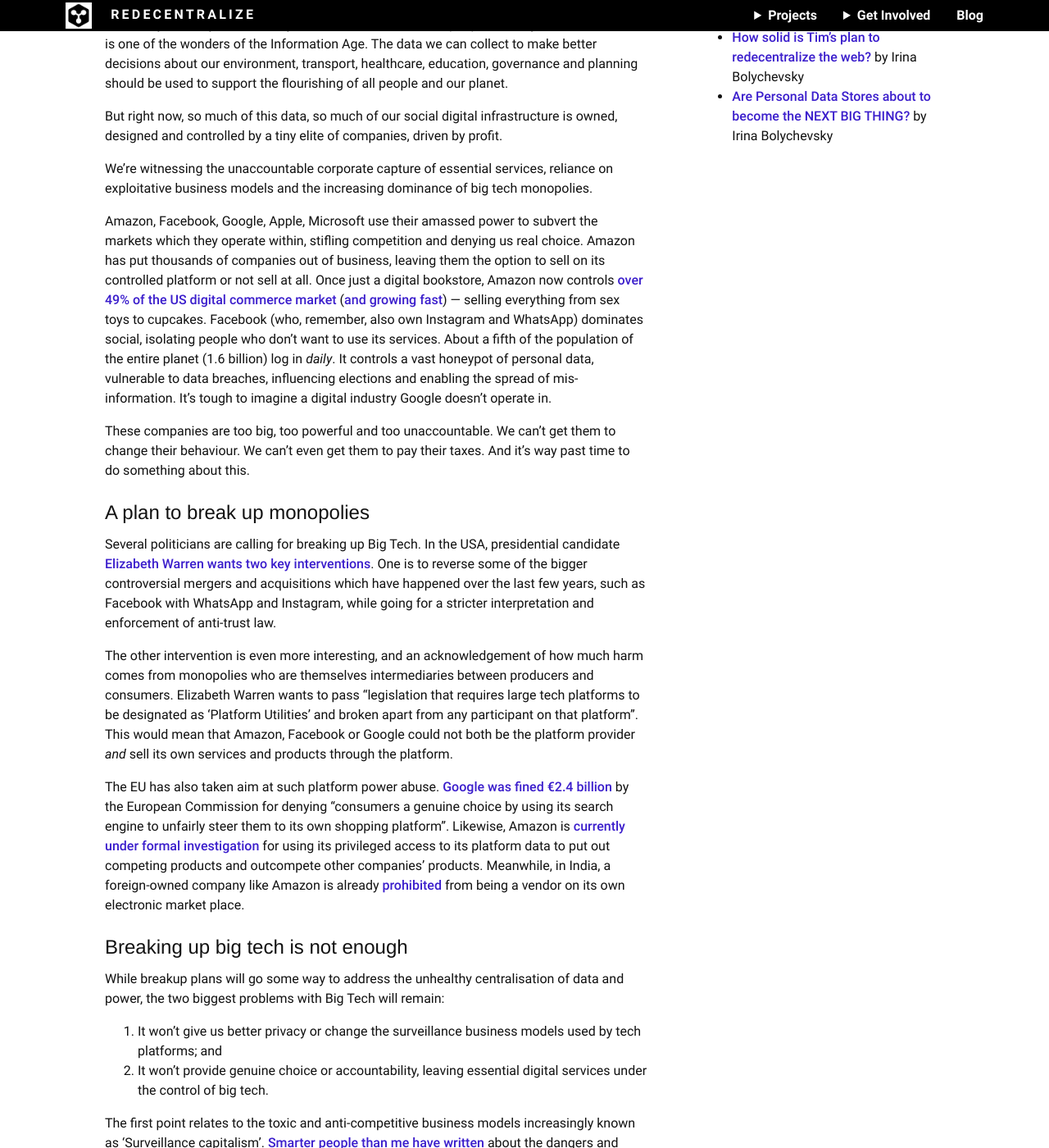
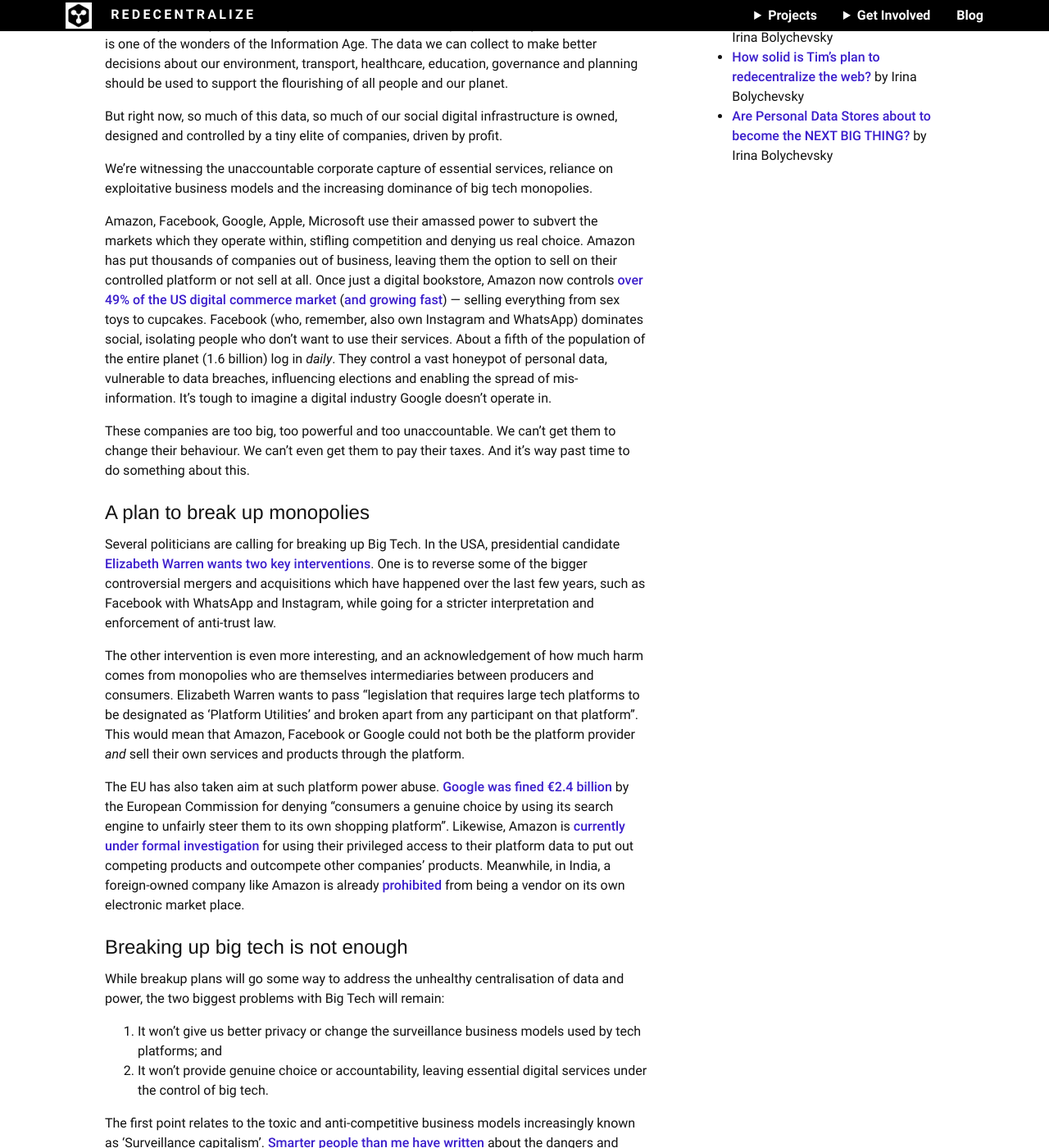
Before and after one commit to redecentralize/redecentralize-website, a Jekyll site: the page built from _posts/blog/2020-01-29-breaking-big-tech-open.md, in a window 1280 px wide and 1400 px high, scrolled down 533 px. Shown: the whole window at 82% size. Built offline with Jekyll 4.4.1, drawn with Linux system fonts in a browser that asks for light colours; some of the changed text lies outside the part shown.

Commit message:
Revert earlier them->it edits

```diff
--- a/_posts/blog/2020-01-29-breaking-big-tech-open.md
+++ b/_posts/blog/2020-01-29-breaking-big-tech-open.md
@@ -2,7 +2,7 @@
 layout: article
 categories: blog
 summary: "This post covers what breaking up big tech would mean and why it’s not enough. I propose an open intervention that will give people a real choice and a way out of controlled walled gardens."
-title: "Instead of breaking up big tech, let’s break it open"
+title: "Instead of breaking up big tech, let’s break them open"
 date: 2020-01-29
 author: "shevski"
 ---
@@ -21,7 +21,7 @@
 
 We’re witnessing the unaccountable corporate capture of essential services, reliance on exploitative business models and the increasing dominance of big tech monopolies.
 
-Amazon, Facebook, Google, Apple, Microsoft use their amassed power to subvert the markets which they operate within, stifling competition and denying us real choice. Amazon has put thousands of companies out of business, leaving them the option to sell on its controlled platform or not sell at all. Once just a digital bookstore, Amazon now controls [over 49% of the US digital commerce market](https://techcrunch.com/2018/07/13/amazons-share-of-the-us-e-commerce-market-is-now-49-or-5-of-all-retail-spend/?guccounter=1&guce_referrer_us=aHR0cHM6Ly9kdWNrZHVja2dvLmNvbS8&guce_referrer_cs=GPFDMCmp6OoOpa0Xr9vOpw) ([and growing fast](https://marketingland.com/amazon-owns-more-than-90-market-share-across-5-different-product-categories-report-241135)) — selling everything from sex toys to cupcakes. Facebook (who, remember, also own Instagram and WhatsApp) dominates social, isolating people who don’t want to use its services. About a fifth of the population of the entire planet (1.6 billion) log in *daily*. It controls a vast honeypot of personal data, vulnerable to data breaches, influencing elections and enabling the spread of mis-information. It’s tough to imagine a digital industry Google doesn’t operate in.
+Amazon, Facebook, Google, Apple, Microsoft use their amassed power to subvert the markets which they operate within, stifling competition and denying us real choice. Amazon has put thousands of companies out of business, leaving them the option to sell on their controlled platform or not sell at all. Once just a digital bookstore, Amazon now controls [over 49% of the US digital commerce market](https://techcrunch.com/2018/07/13/amazons-share-of-the-us-e-commerce-market-is-now-49-or-5-of-all-retail-spend/?guccounter=1&guce_referrer_us=aHR0cHM6Ly9kdWNrZHVja2dvLmNvbS8&guce_referrer_cs=GPFDMCmp6OoOpa0Xr9vOpw) ([and growing fast](https://marketingland.com/amazon-owns-more-than-90-market-share-across-5-different-product-categories-report-241135)) — selling everything from sex toys to cupcakes. Facebook (who, remember, also own Instagram and WhatsApp) dominates social, isolating people who don’t want to use their services. About a fifth of the population of the entire planet (1.6 billion) log in *daily*. They control a vast honeypot of personal data, vulnerable to data breaches, influencing elections and enabling the spread of mis-information. It’s tough to imagine a digital industry Google doesn’t operate in.
 
 These companies are too big, too powerful and too unaccountable. We can’t get them to change their behaviour. We can’t even get them to pay their taxes. And it’s way past time to do something about this.
 
@@ -29,9 +29,9 @@
 Several politicians are calling for breaking up Big Tech. In the USA, presidential candidate [Elizabeth Warren wants two key interventions](https://medium.com/@teamwarren/heres-how-we-can-break-up-big-tech-9ad9e0da324c).
 One is to reverse some of the bigger controversial mergers and acquisitions which have happened over the last few years, such as Facebook with WhatsApp and Instagram, while going for a stricter interpretation and enforcement of anti-trust law.
 
-The other intervention is even more interesting, and an acknowledgement of how much harm comes from monopolies who are themselves intermediaries between producers and consumers. Elizabeth Warren wants to pass “legislation that requires large tech platforms to be designated as ‘Platform Utilities’ and broken apart from any participant on that platform”. This would mean that Amazon, Facebook or Google could not both be the platform provider *and* sell its own services and products through the platform.
+The other intervention is even more interesting, and an acknowledgement of how much harm comes from monopolies who are themselves intermediaries between producers and consumers. Elizabeth Warren wants to pass “legislation that requires large tech platforms to be designated as ‘Platform Utilities’ and broken apart from any participant on that platform”. This would mean that Amazon, Facebook or Google could not both be the platform provider *and* sell their own services and products through the platform.
 
-The EU has also taken aim at such platform power abuse. [Google was fined €2.4 billion](https://ec.europa.eu/commission/presscorner/detail/en/IP_17_1784) by the European Commission for denying “consumers a genuine choice by using its search engine to unfairly steer them to its own shopping platform”. Likewise, Amazon is [currently under formal investigation](https://ec.europa.eu/commission/presscorner/detail/en/ip_19_4291) for using its privileged access to its platform data to put out competing products and outcompete other companies’ products. Meanwhile, in India, a foreign-owned company like Amazon is already [prohibited](https://dipp.gov.in/sites/default/files/pn2_2018.pdf#page=3) from being a vendor on its own electronic market place.
+The EU has also taken aim at such platform power abuse. [Google was fined €2.4 billion](https://ec.europa.eu/commission/presscorner/detail/en/IP_17_1784) by the European Commission for denying “consumers a genuine choice by using its search engine to unfairly steer them to its own shopping platform”. Likewise, Amazon is [currently under formal investigation](https://ec.europa.eu/commission/presscorner/detail/en/ip_19_4291) for using their privileged access to their platform data to put out competing products and outcompete other companies’ products. Meanwhile, in India, a foreign-owned company like Amazon is already [prohibited](https://dipp.gov.in/sites/default/files/pn2_2018.pdf#page=3) from being a vendor on its own electronic market place.
 
 ## Breaking up big tech is not enough
 While breakup plans will go some way to address the unhealthy centralisation of data and power, the two biggest problems with Big Tech will remain:
@@ -72,7 +72,7 @@
 4. I’ll be less stressed trying to remember and contact people across different platforms with different passwords and accounts (e.g. where this now requires a Facebook event, email, tweets, WhatsApp group reminders and Mastodon, Diaspora and Scuttlebutt posts for siloed communities…)
 5. Alternative services, and their alternative business models and privacy policies become much more viable! Suddenly, a whole ecosystem of innovation and experimentation is possible which is out of reach for us today. (I’m not saying it will be easy. Finding sustainable funding and non-advertising-based business models will still be hard and will require more effort and systemic interventions, but this is a key ingredient).
 
-Especially this last point, the viability of creating alternatives, would start shifting the power imbalance between Facebook and its users (and regulators), making Facebook more accountable and incentivising it to be responsive to user wants and needs. Right now Facebook acts as it pleases because it can — it knows its users will have to stick with it. As soon as people have meaningful choice, exploitation and abuse become much harder and more expensive to maintain.
+Especially this last point, the viability of creating alternatives, would start shifting the power imbalance between Facebook and its users (and regulators), making Facebook more accountable and incentivising them to be responsive to user wants and needs. Right now Facebook acts as it pleases because it can — it knows its users will have to stick with it. As soon as people have meaningful choice, exploitation and abuse become much harder and more expensive to maintain.
 
 ## So, how do we get there?
 In the first instance, regulating Facebook, Twitter and others to make them open up their APIs so that other services can read/write to Facebook events, groups, messages etc. would be the first milestone. Yes, this isn’t trivial and there are questions to work out, but it can be done.
```
